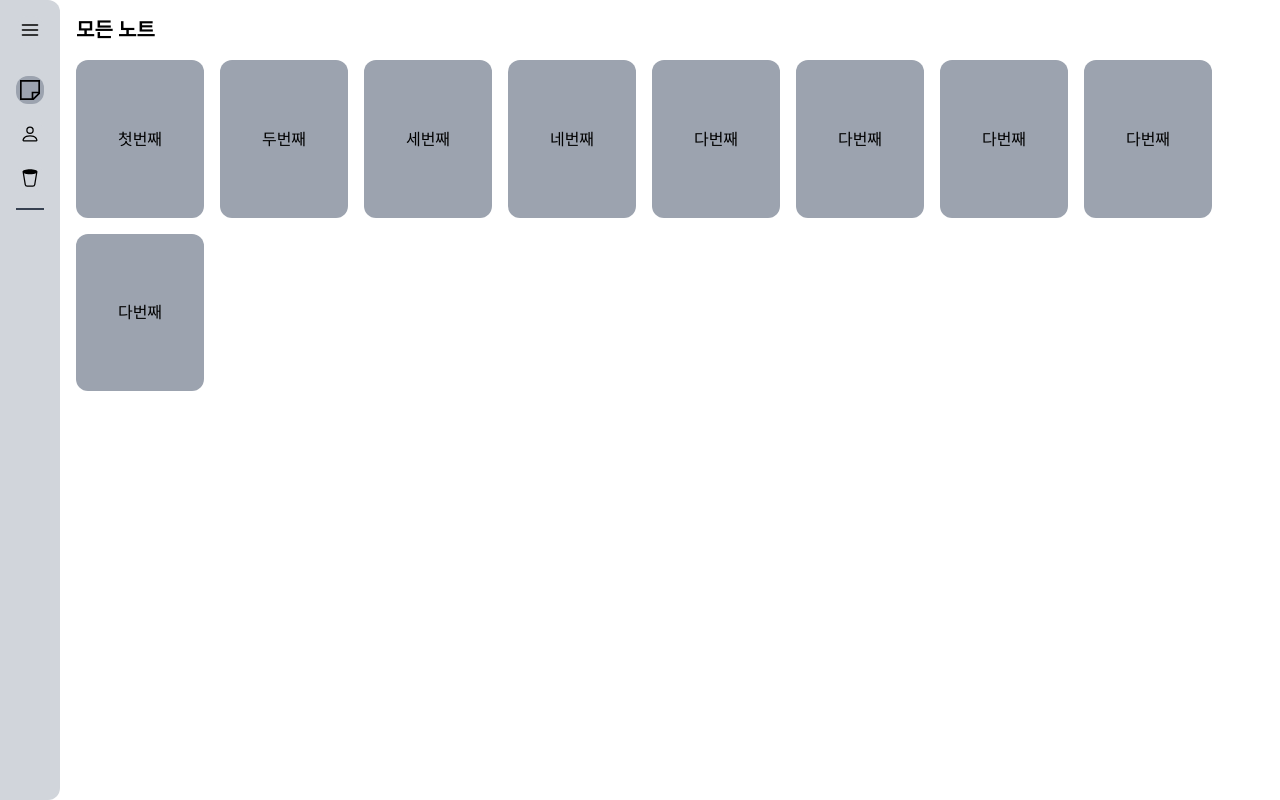
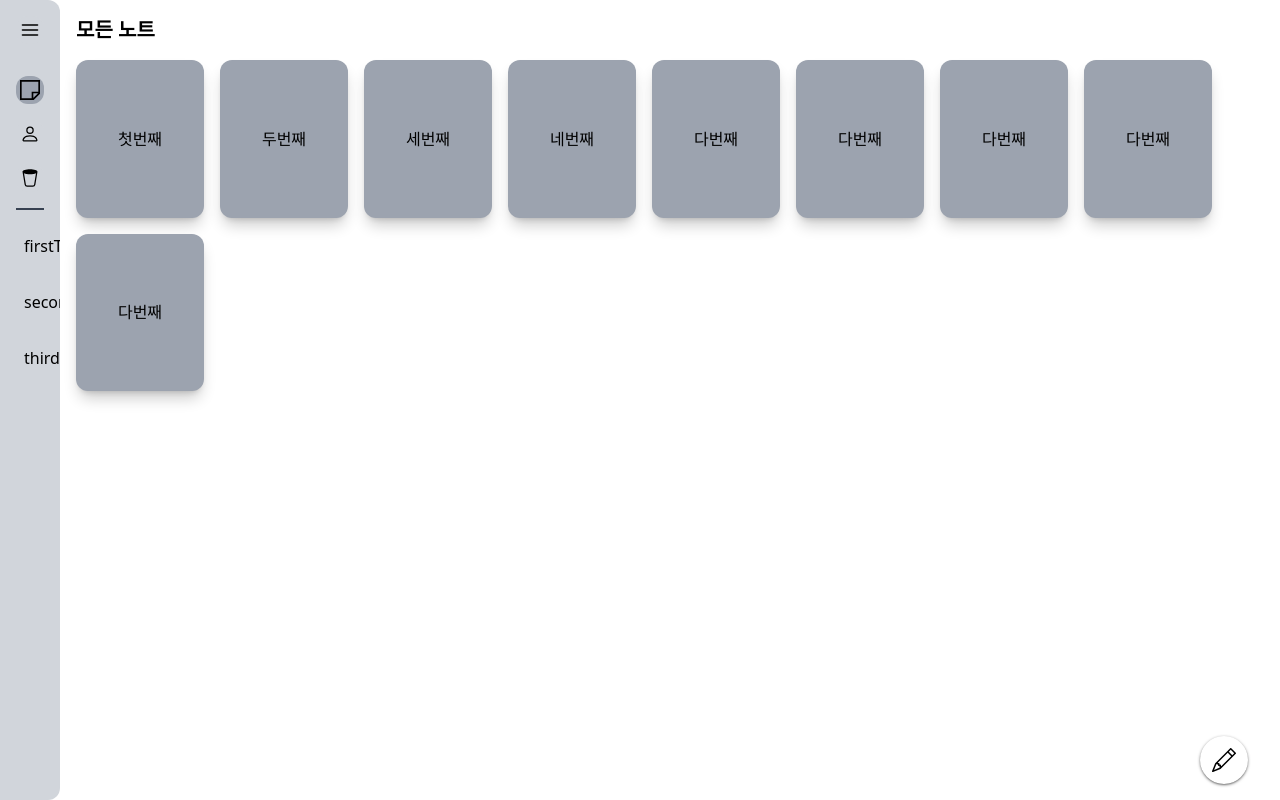
Before and after one commit to kkukileon305/samsung-note-web, a React (Vite) app: page / in a window 1280 px wide. Built offline with nearby package versions, Linux system fonts and the light colour scheme.

Commit message:
nav에 아코디언 메뉴 구현

```diff
--- a/src/components/Nav.tsx
+++ b/src/components/Nav.tsx
@@ -1,13 +1,24 @@
+import { useState } from 'react';
 import { AiOutlineSetting } from 'react-icons/ai';
 import { FiMenu } from 'react-icons/fi';
+import folders from '../libs/folders';
 import menus from '../libs/menus';
 import { useAppDispatch, useAppSelector } from '../store/hooks';
 import { toggleModal } from '../store/slices/modal';
 import MenuItem from './items/MenuItem';
+import { Folder } from '../libs/folders';
 
 const Nav = () => {
   const dispatch = useAppDispatch();
   const modal = useAppSelector(store => store.modal);
+
+  const [curMenu, setCurMenu] = useState<boolean[]>([...new Array(folders.length)].fill(false));
+
+  const changeCurMenu = (index: number) => {
+    const changedMenu = curMenu.map((cur, idx) => (idx === index ? !curMenu[index] : cur));
+
+    setCurMenu(changedMenu);
+  };
 
   return (
     <nav className={`bg-gray-300 h-screen transition-[0.3s] rounded-r-xl ${modal ? 'w-[300px]' : 'w-[60px]'} p-4 overflow-x-hidden`}>
@@ -24,7 +35,22 @@ const Nav = () => {
         <MenuItem key={menu.title} menu={menu} />
       ))}
 
-      <div className='h-0.5 bg-gray-700' />
+      <div className='h-0.5 bg-gray-700 mb-4' />
+
+      {folders.map((folder, index) => (
+        <div key={folder.key} className='select-none'>
+          <div className={`p-2 cursor-pointer mb-4 ${curMenu[index] ? 'bg-gray-500' : ''}`} onClick={() => changeCurMenu(index)}>
+            {folder.title}
+          </div>
+
+          {curMenu[index] &&
+            folder.children?.map(folder => (
+              <div key={folder.key} className='p-2 pl-6 mb-4'>
+                {folder.title}
+              </div>
+            ))}
+        </div>
+      ))}
     </nav>
   );
 };
--- /dev/null
+++ b/src/components/PostBtn.tsx
@@ -0,0 +1,14 @@
+import { BsPencil } from 'react-icons/bs';
+import { Link } from 'react-router-dom';
+
+const Btn = () => {
+  return (
+    <button className='fixed right-8 bottom-4 shadow shadow-black/50 rounded-full p-3'>
+      <Link to={'/post'}>
+        <BsPencil size={24} />
+      </Link>
+    </button>
+  );
+};
+
+export default Btn;
--- /dev/null
+++ b/src/libs/folders.ts
@@ -0,0 +1,83 @@
+export type Folder = {
+  key: string;
+  title: string;
+  children: Folder[] | null;
+};
+
+const folders: Folder[] = [
+  {
+    key: 'firstTitle',
+    title: 'firstTitle',
+    children: [
+      {
+        key: 'firstSub',
+        title: 'firstSub',
+        children: null,
+      },
+      {
+        key: 'secondSub',
+        title: 'secondSub',
+        children: null,
+      },
+      {
+        key: 'thirdSub',
+        title: 'thirdSub',
+        children: null,
+      },
+    ],
+  },
+  {
+    key: 'secondTitle',
+    title: 'secondTitle',
+    children: [
+      {
+        key: 'firstSub',
+        title: 'firstSub',
+        children: null,
+      },
+      {
+        key: 'secondSub',
+        title: 'secondSub',
+        children: null,
+      },
+      {
+        key: 'thirdSub',
+        title: 'thirdSub',
+        children: null,
+      },
+      {
+        key: 'fourthSub',
+        title: 'fourthSub',
+        children: null,
+      },
+    ],
+  },
+  {
+    key: 'thirdTitle',
+    title: 'thirdTitle',
+    children: [
+      {
+        key: 'firstSub',
+        title: 'firstSub',
+        children: null,
+      },
+      {
+        key: 'secondSub',
+        title: 'secondSub',
+        children: null,
+      },
+      {
+        key: 'thirdSub',
+        title: 'thirdSub',
+        children: null,
+      },
+      {
+        key: 'fourthSub',
+        title: 'fourthSub',
+        children: null,
+      },
+    ],
+  },
+];
+
+export default folders;
--- a/src/router.tsx
+++ b/src/router.tsx
@@ -2,6 +2,7 @@ import { createBrowserRouter } from 'react-router-dom';
 import All from './routes/All';
 import Layout from './routes/Layout';
 import Note from './routes/Note';
+import Post from './routes/Post';
 import Share from './routes/Share';
 import Trash from './routes/Trash';
 
@@ -28,6 +29,10 @@ const router = createBrowserRouter([
     path: '/note/:noteId',
     element: <Note />,
   },
+  {
+    path: '/post',
+    element: <Post />,
+  },
 ]);
 
 export default router;
--- a/src/routes/All.tsx
+++ b/src/routes/All.tsx
@@ -9,7 +9,7 @@ const All = () => {
       <ul className='flex gap-4 flex-wrap mt-4'>
         {notes.map(note => (
           <li key={note.key} className=''>
-            <Link className='w-32 aspect-[13/16] flex justify-center items-center bg-gray-400 rounded-xl' to={`/note/${note.key}`}>
+            <Link className='w-32 shadow-lg shadow-black/20 aspect-[13/16] flex justify-center items-center bg-gray-400 rounded-xl' to={`/note/${note.key}`}>
               {note.title}
             </Link>
           </li>
--- a/src/routes/Layout.tsx
+++ b/src/routes/Layout.tsx
@@ -1,4 +1,5 @@
 import { Outlet, ScrollRestoration } from 'react-router-dom';
+import PostBtn from '../components/PostBtn';
 import Nav from '../components/Nav';
 import { useAppSelector } from '../store/hooks';
 
@@ -12,6 +13,7 @@ const Layout = () => {
           <Outlet />
         </main>
       </div>
+      <PostBtn />
     </>
   );
 };
--- /dev/null
+++ b/src/routes/Post.tsx
@@ -0,0 +1,18 @@
+import { BsArrowLeft } from 'react-icons/bs';
+import { Link } from 'react-router-dom';
+
+const Post = () => {
+  return (
+    <main>
+      <header className='shadow-md'>
+        <div className='max-w-[1060px] mx-auto w-full p-4'>
+          <Link className='block p-1 w-fit border border-black rounded-full' to={'/'}>
+            <BsArrowLeft size={24} />
+          </Link>
+        </div>
+      </header>
+    </main>
+  );
+};
+
+export default Post;
```
